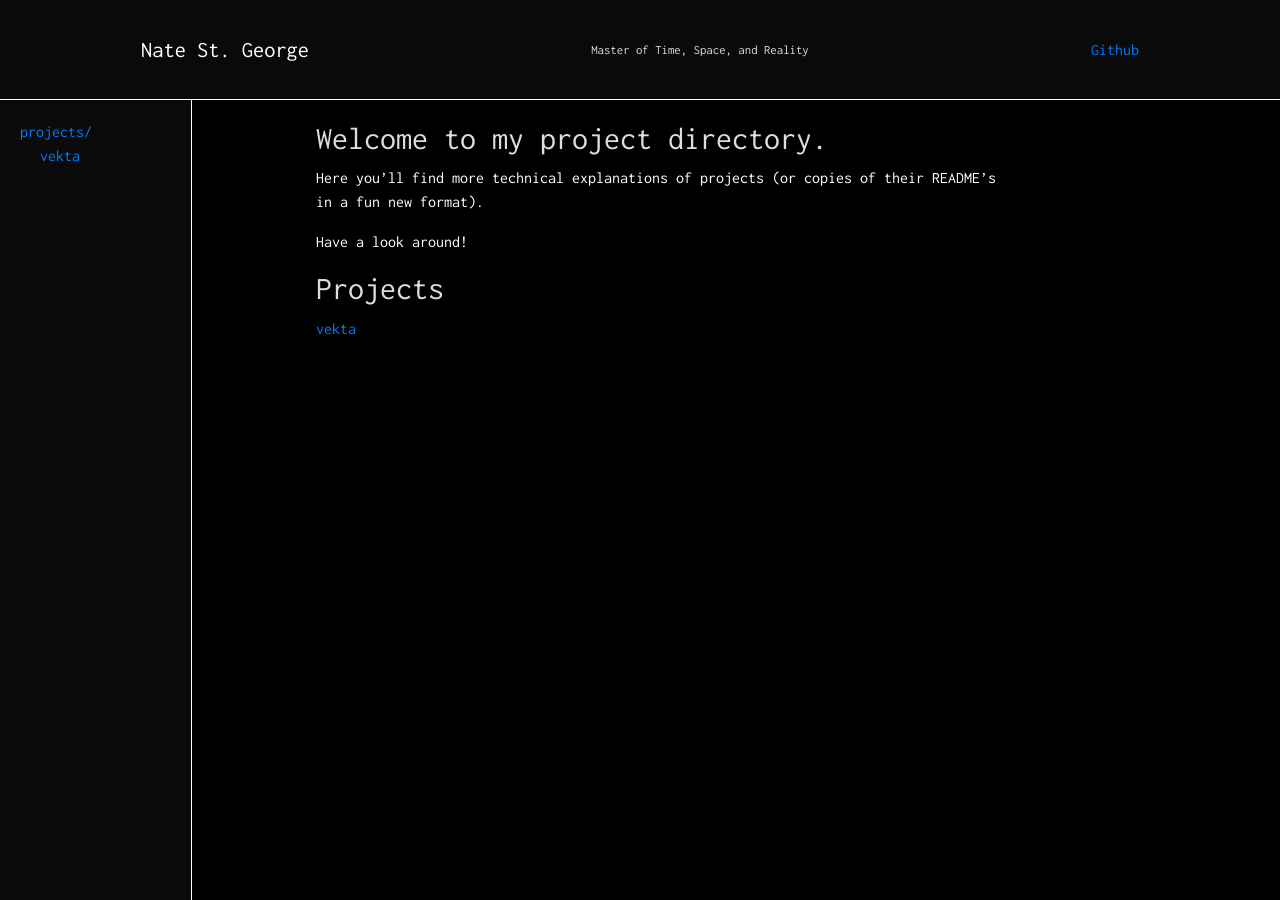
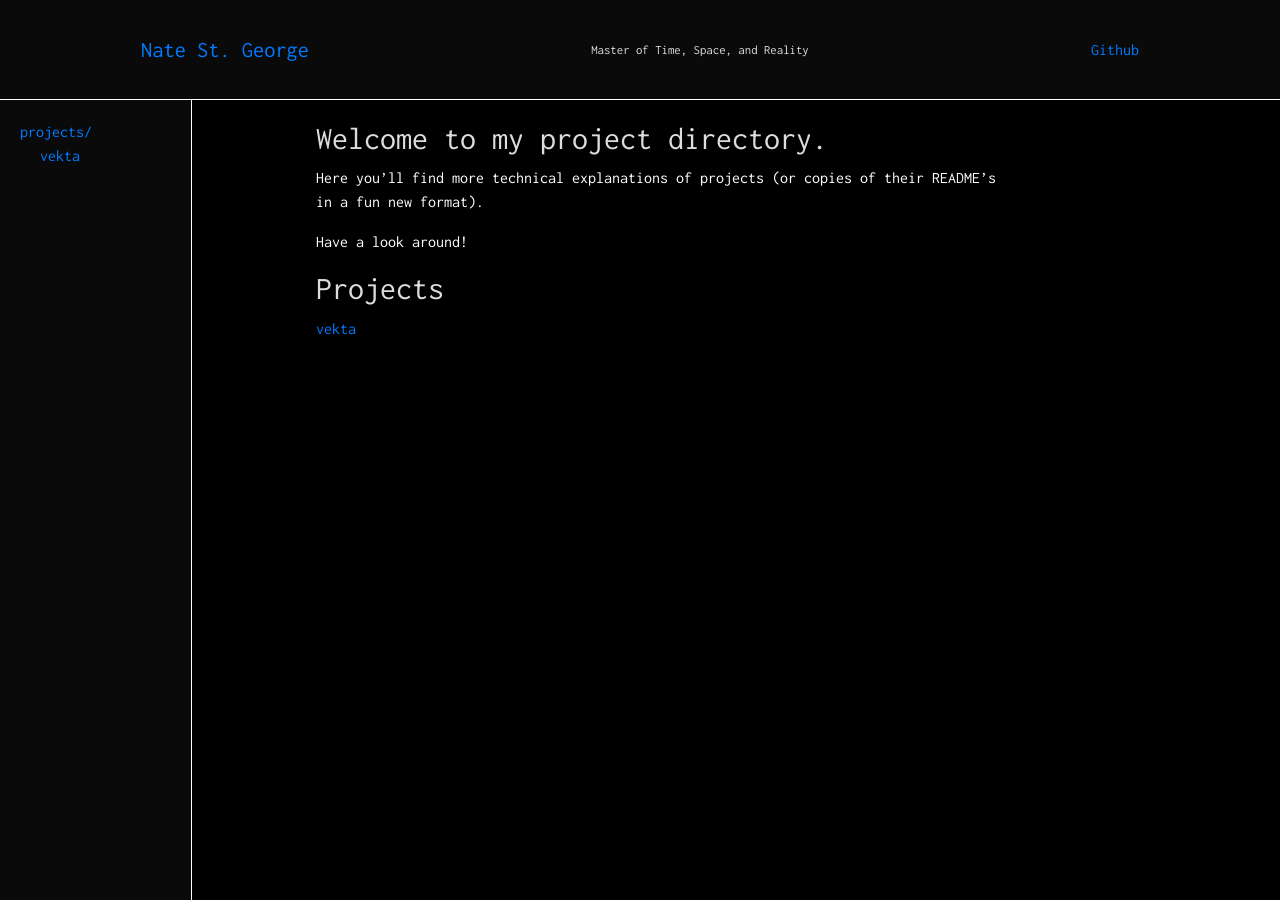
Before and after one commit to StGerGer/stgerger.github.io, a Jekyll site: the page built from index.md, in a window 1280 px wide. Built offline with Jekyll 4.4.1, drawn with Linux system fonts in a browser that asks for light colours; our own code applies the rules of GitHub Pages for plain Markdown files.

Commit message:
Update default.html

```diff
--- a/_layouts/default.html
+++ b/_layouts/default.html
@@ -10,7 +10,7 @@
   </head>
   <body>
     <div id="header">
-      <span class="title">Nate St. George</span>
+      <a class="title clickable" href="/index">Nate St. George</a>
       <span class="subtitle">Master of Time, Space, and Reality</span>
       <a href="https://github.com/StGerGer">Github</a>
     </div>
```
